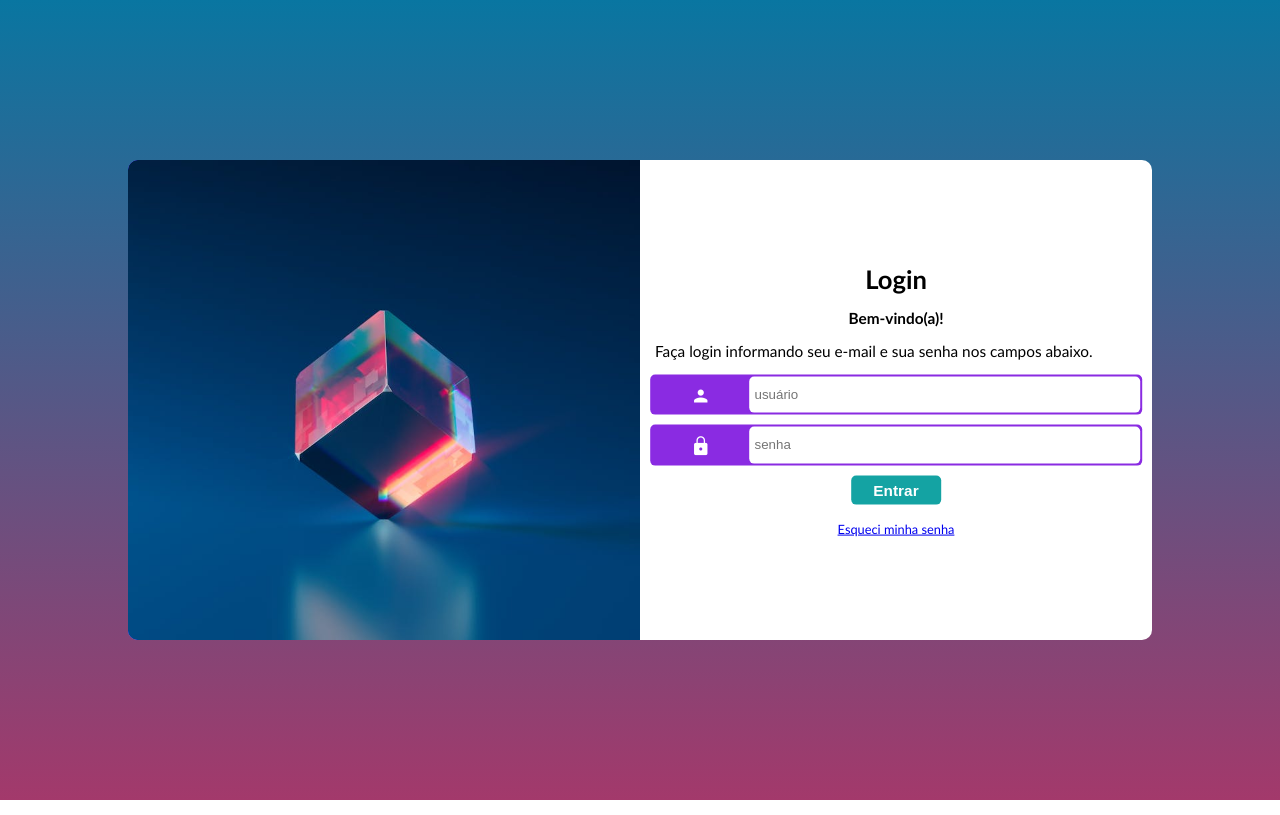
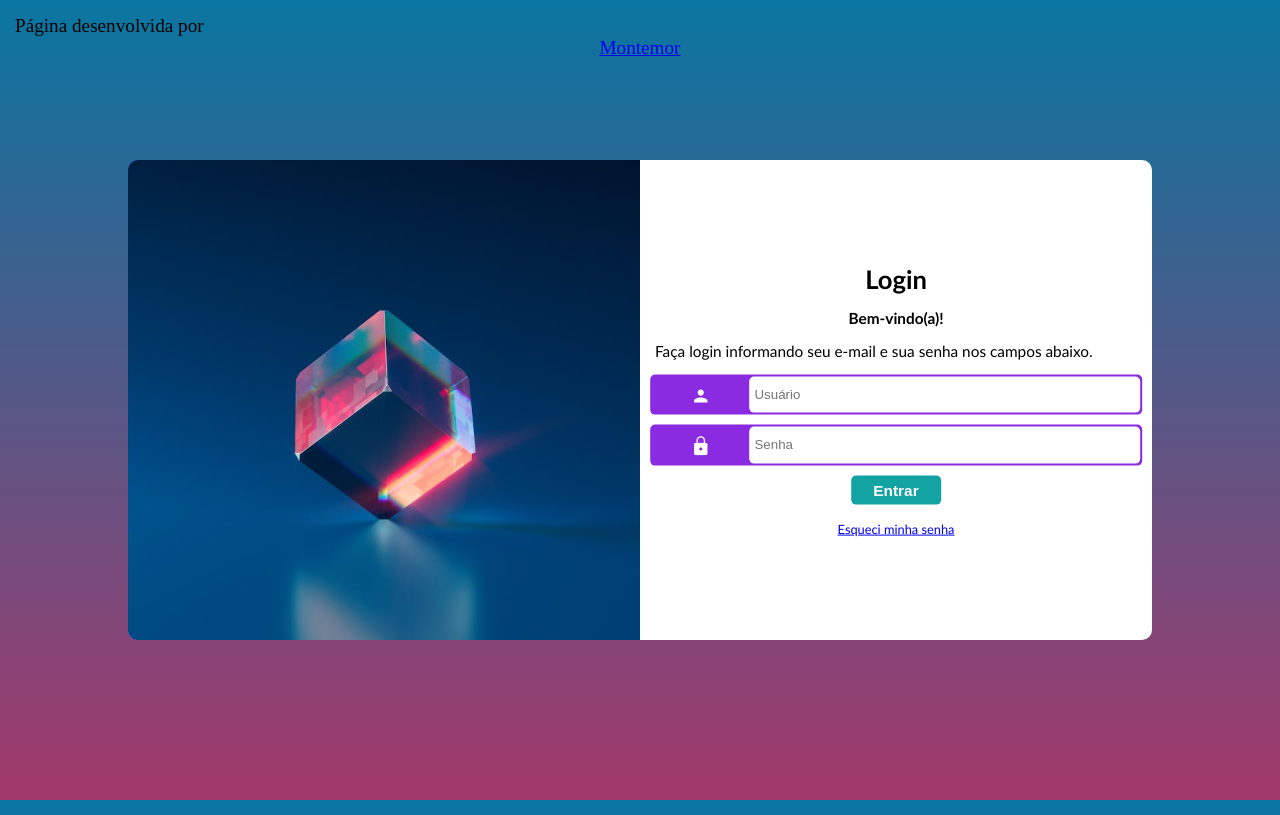
Before and after one commit to thierrymontemor/projeto-login, a plain HTML site: page index.html in a window 1280 px wide. Drawn offline with nearby package versions, Linux system fonts and the light colour scheme.

Commit message:
Update index.html

```diff
--- a/index.html
+++ b/index.html
@@ -18,8 +18,12 @@
                 <p style="text-align: center; margin-bottom: 12px; font-weight: 600;">Bem-vindo(a)!</p> <p>Faça login informando seu e-mail e sua senha nos campos abaixo.</p>
                 <div id="campos">
                     <form action="login.php" method="POST">
-                        <div class="campos" ><span class="material-symbols-outlined">person</span><input type="email" name="user" id="iuser" placeholder="usuário" autocomplete="username"><br></div>
-                        <div class="campos" ><i class="material-symbols-outlined">lock</i><input type="password" name="senha" id="isenha" placeholder="senha" autocomplete="current-password"><br></div>
+                        <label>
+                            <div class="campos" ><span class="material-symbols-outlined">person</span><input type="text" name="user" id="iuser" placeholder="Usuário" autocomplete="username" required minlength="5" maxlength="12"><br></div>
+                        </label>
+                        <label>
+                            <div class="campos" ><i class="material-symbols-outlined">lock</i><input type="password" name="senha" id="isenha" placeholder="Senha" autocomplete="current-password" required minlength="8" maxlength="18"><br></div>
+                        </label>
                         <p id="entrar" rel="ientrar"><input type="submit" value="Entrar" id="ientrar"></p><br>
                         <a href="#">Esqueci minha senha</a>
                     </form>
@@ -28,5 +32,8 @@
 
         </section>
     </main>
+    <footer>
+        <p>Página desenvolvida por <a href="https://github.com/thierrymontemor">Montemor</a></p>
+    </footer>
 </body>
 </html>
```
